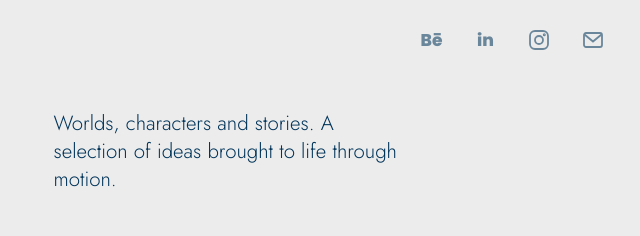
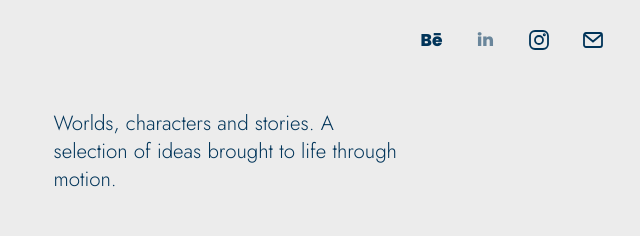
Before and after one commit to walvesanmatton/portfolio, a plain HTML site: page index.html in a window 1280 px wide. Shown: the top 236 px of the page, 640-1280 px from the left. Drawn offline with Linux system fonts and the light colour scheme.

Commit message:
Update index.html

```diff
--- a/index.html
+++ b/index.html
@@ -195,7 +195,7 @@ textarea{min-height:140px;resize:vertical}
 
 <script>
 // Preencha com seus links e e-mail reais:
-var LINKS={behance:"",linkedin:"",instagram:"",email:""};
+var LINKS={behance:"https://www.behance.net/walisonalves4",linkedin:"",instagram:"https://www.instagram.com/walison.an/",email:"walves.an@gmail.com"};
 // Seus vídeos, imagens e GIFs (arquivos na pasta media do GitHub).
 // Exemplo: var MEDIA={"work-card-1":"media/personagem.gif","work-card-2":"media/cidade.mp4"};
 var MEDIA={};
```
